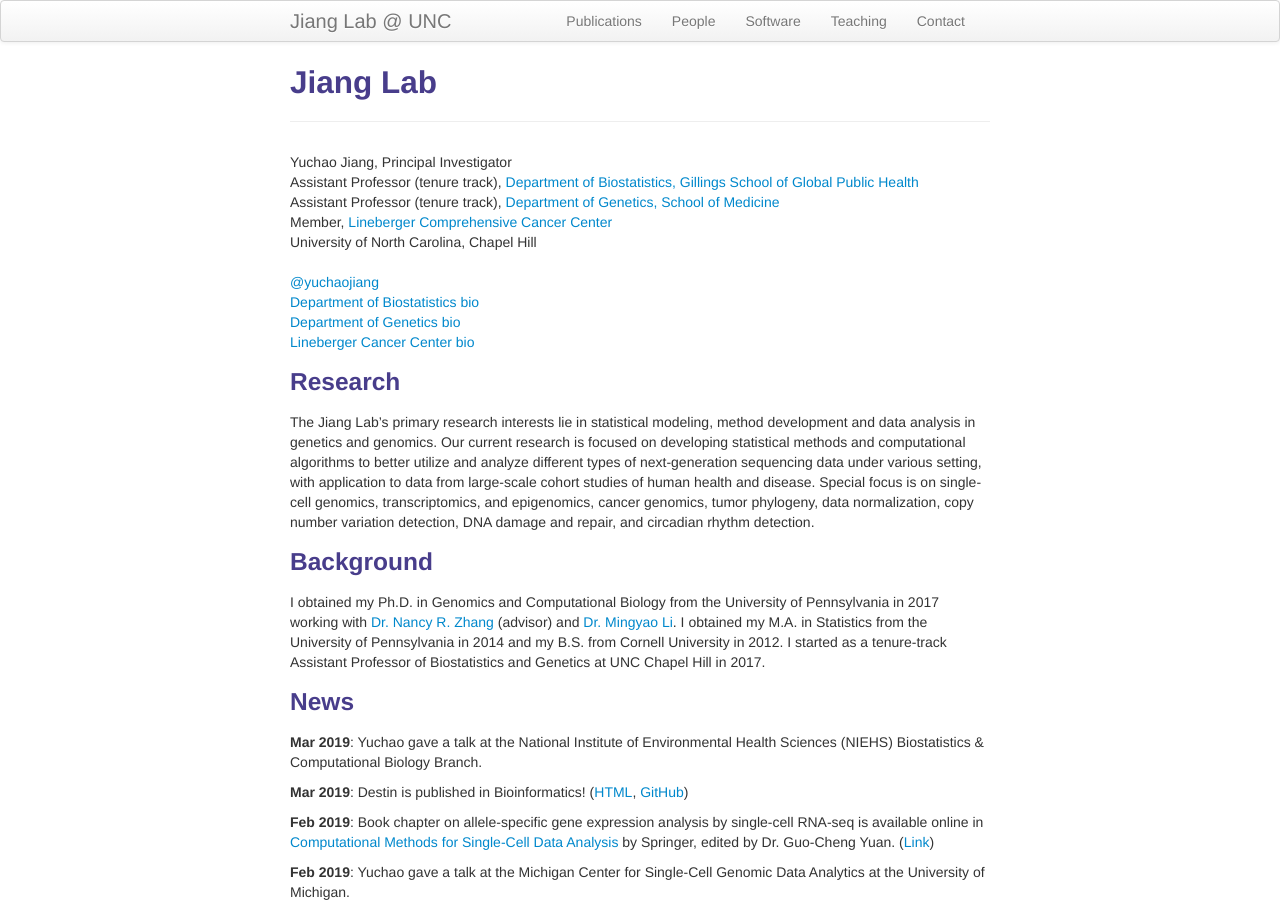
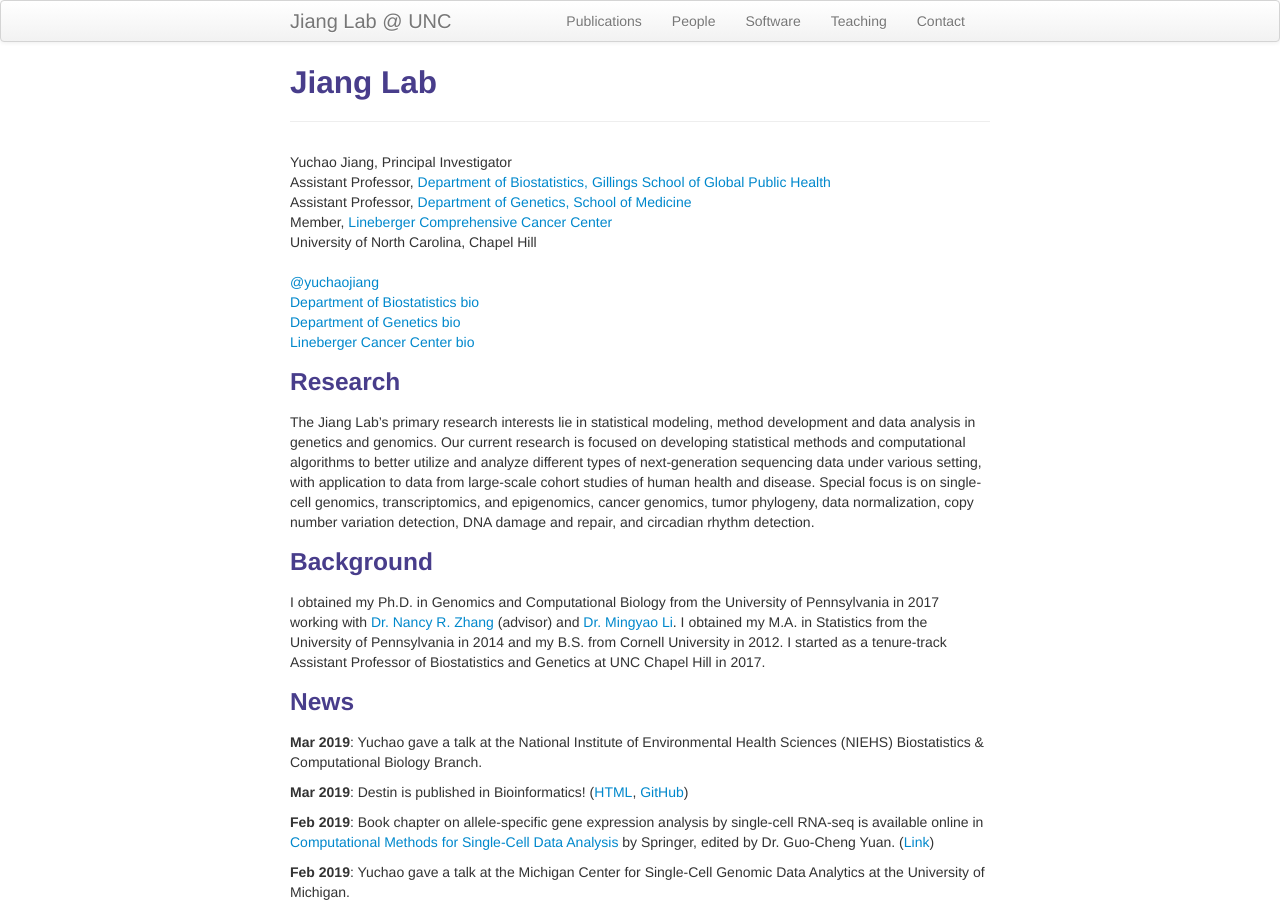
Before and after one commit to yuchaojiang/yuchaojiang.github.io, a Jekyll site: the page built from index.md, in a window 1280 px wide and 900 px high. Built offline with Jekyll 4.4.1, drawn with Linux system fonts in a browser that asks for light colours.

Commit message:
Update index.md

```diff
--- a/index.md
+++ b/index.md
@@ -8,8 +8,8 @@ description: I am an Assistant Professor in the Department of Biostatistics and
 <div class="container">
     <div class="row-fluid">
             Yuchao Jiang, Principal Investigator<br/>
-            Assistant Professor (tenure track), <a href="http://sph.unc.edu/bios/biostatistics/">Department of Biostatistics, Gillings School of Global Public Health</a><br/>
-            Assistant Professor (tenure track), <a href="http://www.med.unc.edu/genetics/">Department of Genetics, School of Medicine</a><br/>
+            Assistant Professor, <a href="http://sph.unc.edu/bios/biostatistics/">Department of Biostatistics, Gillings School of Global Public Health</a><br/>
+            Assistant Professor, <a href="http://www.med.unc.edu/genetics/">Department of Genetics, School of Medicine</a><br/>
             Member, <a href="https://unclineberger.org/">Lineberger Comprehensive Cancer Center</a><br/>
             University of North Carolina, Chapel Hill <br/><br/>
     </div>
```
